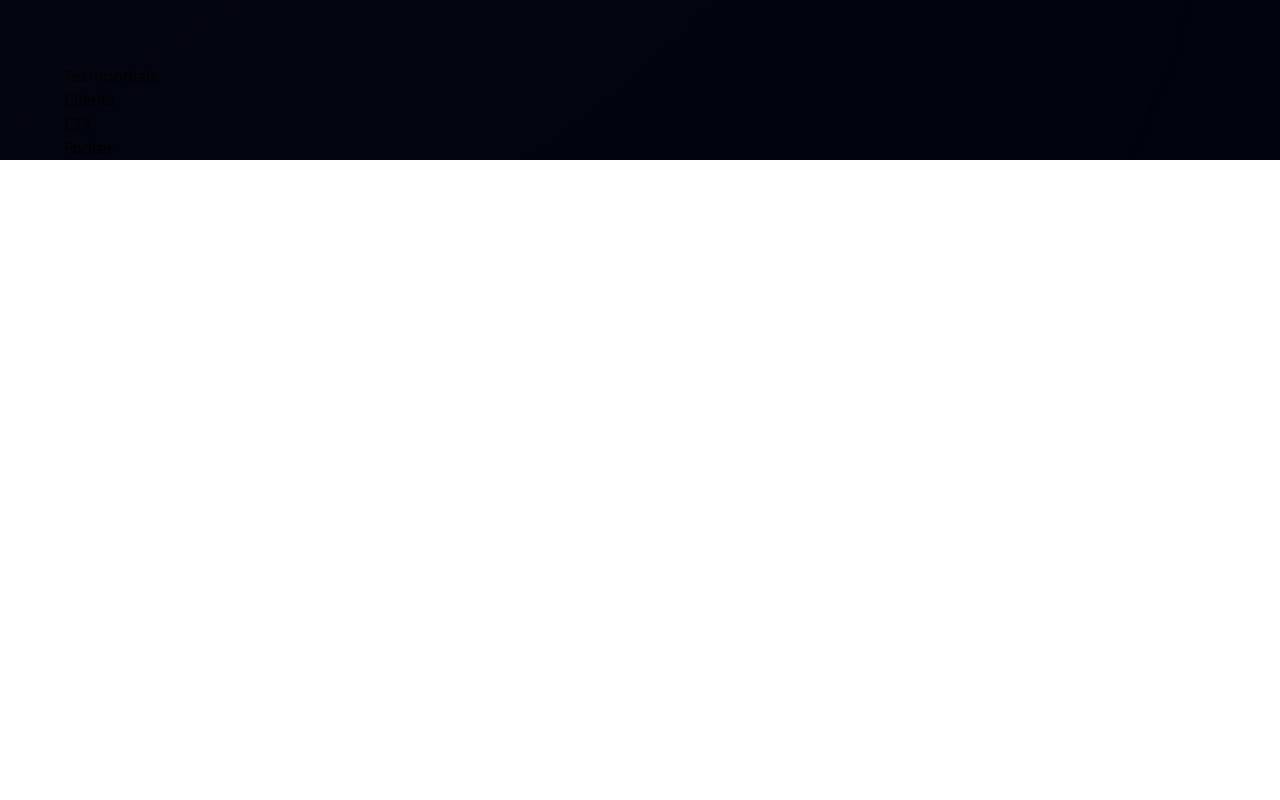
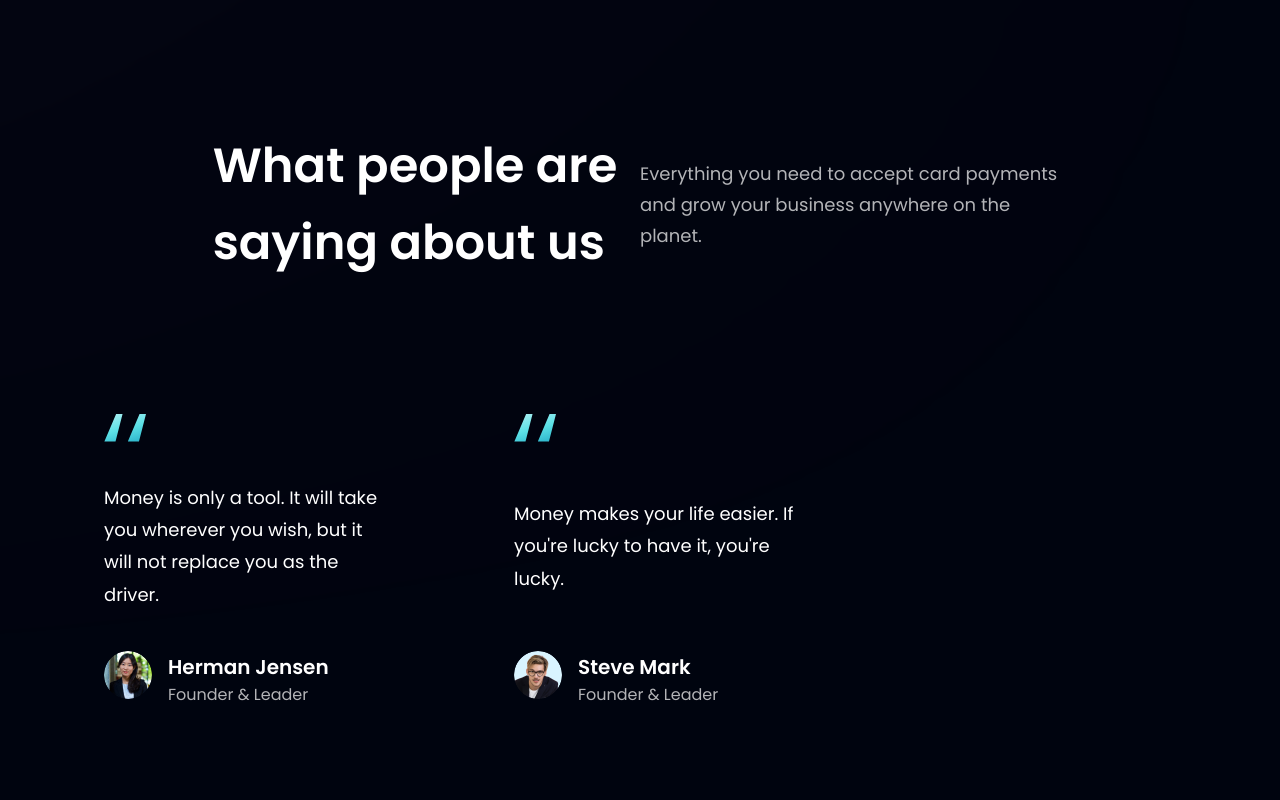
Before and after one commit to laesuddin/bank_app, a React (Vite) app: page / in a window 1280 px wide. Shown: the part 2740-3540 px from the top of the page. Before the commit the page ends 2900 px from the top, so only its background shows below. Built offline with nearby package versions, Linux system fonts and the light colour scheme.

Commit message:
Complete Testimonials section

```diff
--- a/src/components/FeedbackCard.jsx
+++ b/src/components/FeedbackCard.jsx
@@ -1,9 +1,25 @@
-import React from 'react'
+import { quotes } from "../assets";
 
-const FeedbackCard = () => {
-  return (
-    <div>FeedbackCard</div>
-  )
-}
+const FeedbackCard = ({ content, name, title, img }) => (
+  <div className="flex justify-between flex-col px-10 py-12 rounded-[20px]  max-w-[370px] md:mr-10 sm:mr-5 mr-0 my-5 feedback-card">
+    <img src={quotes} alt="double_quotes" className="w-[42.6px] h-[27.6px] object-contain" />
+    <p className="font-poppins font-normal text-[18px] leading-[32.4px] text-white my-10">
+      {content}
+    </p>
 
-export default FeedbackCard
+    <div className="flex flex-row">
+      <img src={img} alt={name} className="w-[48px] h-[48px] rounded-full" />
+      <div className="flex flex-col ml-4">
+        <h4 className="font-poppins font-semibold text-[20px] leading-[32px] text-white">
+          {name}
+        </h4>
+        <p className="font-poppins font-normal text-[16px] leading-[24px] text-dimWhite">
+          {title}
+        </p>
+      </div>
+    </div>
+  </div>
+);
+
+
+export default FeedbackCard;
--- a/src/components/Testimonials.jsx
+++ b/src/components/Testimonials.jsx
@@ -1,9 +1,24 @@
-import React from 'react'
+import { feedback } from "../constants"
+import styles from "../style"
+import FeedbackCard from './FeedbackCard'
 
-const Testimonials = () => {
-  return (
-    <div>Testimonials</div>
+const Testimonials = () => (
+    <section id="clients" className={`${styles.paddingY} ${styles.flexCenter} flex-col relative`}>
+      {/* TODO */}
+      <div/>
+
+      <div className="w--full flex justify-between items-center md:flex-row flex-col sm:mb-16 mb-6 relative z-[1]">
+        <h1 className={styles.heading2}>What people are <br className="sm:block hidden:"/> saying about us</h1>
+        <div className="w-full md:mt-0 mt-6">
+          <p className={`${styles.paragraph} text-left max-w-[450px]`}>Everything you need to accept card payments and grow your business
+          anywhere on the planet.</p>
+        </div>
+      </div>
+
+      <div className="flex flex-wrap sm:justify-start justify-center w-full feedback-container relative z-[1]">
+      {feedback.map((card) => <FeedbackCard key={card.id} {...card} />)}
+    </div>
+    </section>
   )
-}
 
 export default Testimonials
```
